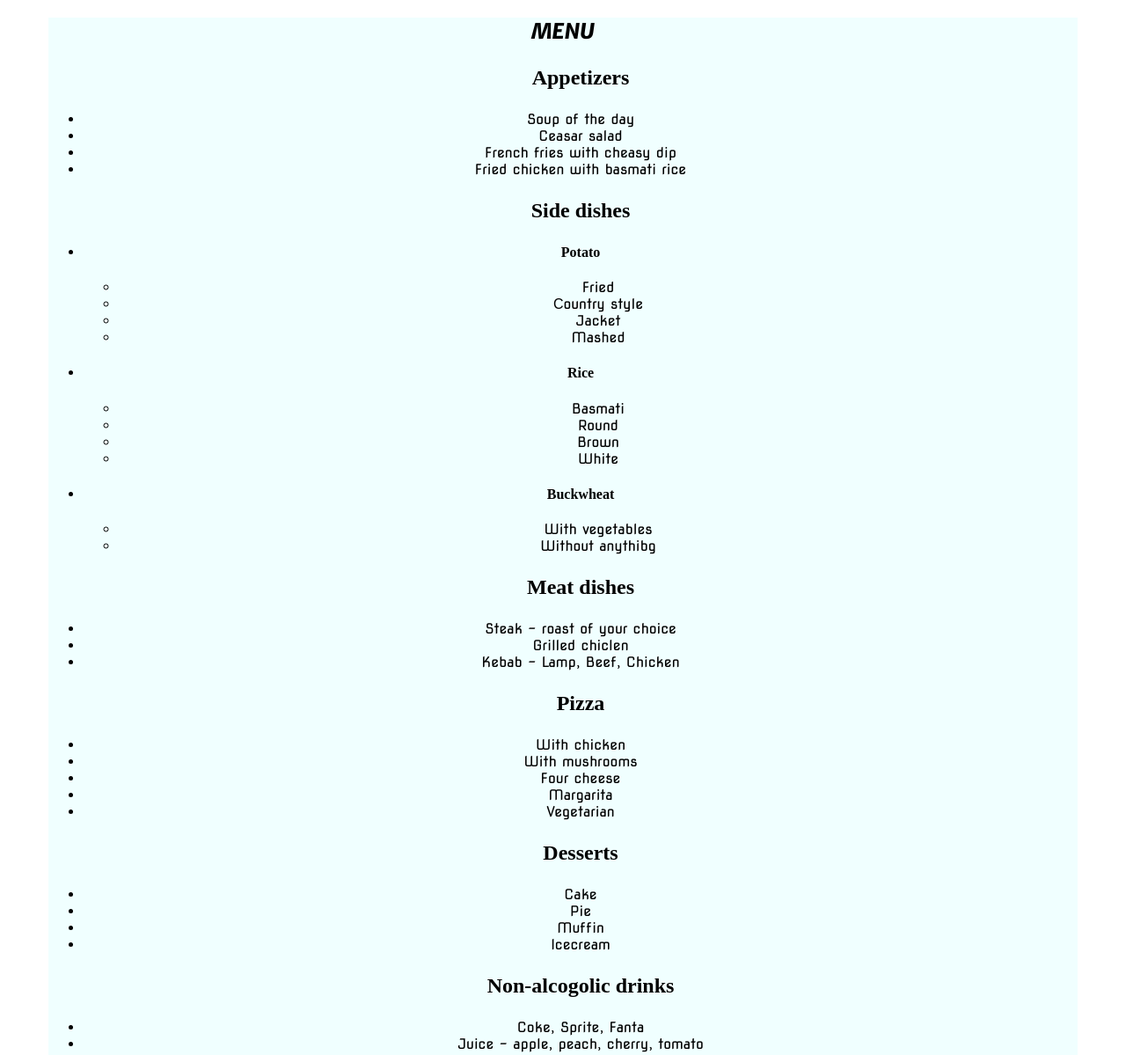
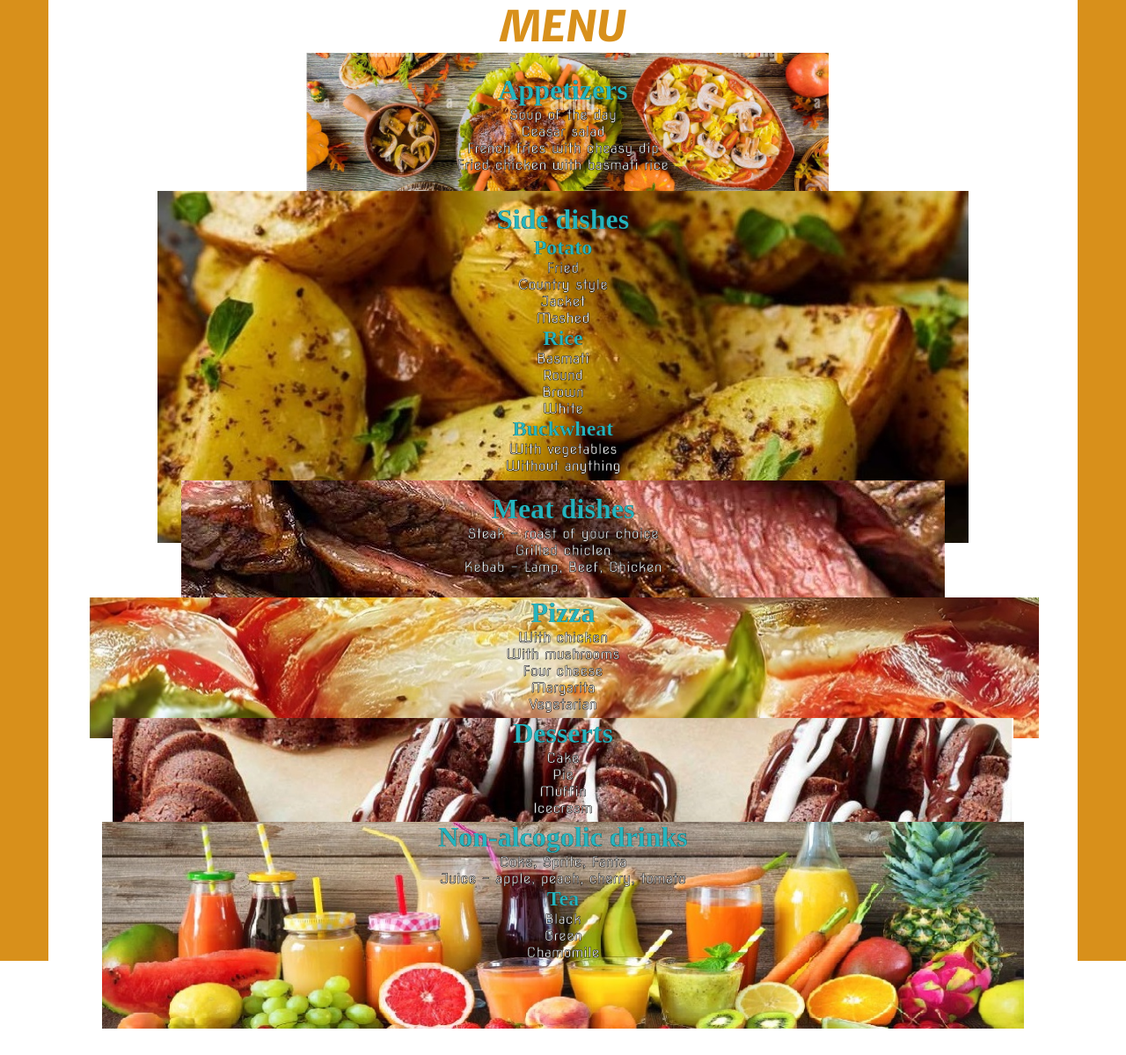
Before and after one commit to orkcel/restoraunt-menu, a plain HTML site: page index.html in a window 1280 px wide. Shown: the top 1199 px of the page at 88% size. After the commit the page ends 1173 px from the top, so only its background shows below. Drawn offline with Linux system fonts and the light colour scheme; a web font is replaced by a local one.

Commit message:
2nd comnit, work from home

```diff
--- /dev/null
+++ b/assets/css/style.css
@@ -0,0 +1,124 @@
+@import url("https://fonts.googleapis.com/css2?family=Anton&family=Nova+Square&display=swap");
+@import url("https://fonts.googleapis.com/css2?family=Fasthand&display=swap");
+@import url("https://fonts.googleapis.com/css2?family=Nova+Square&display=swap");
+@import url("https://fonts.googleapis.com/css2?family=Merriweather+Sans:ital,wght@1,800&display=swap");
+
+* {
+    margin: 0;
+    padding: 0;
+    border: 0;
+    list-style: none;
+
+}
+
+
+body {
+    font-family: Arial, Helvetica, sans-serif;
+}
+
+.wrapper {
+    background-color: rgb(216, 144, 27);
+}
+
+h1 {
+    text-transform: uppercase;
+    font-family: "Merriweather Sans", sans-serif;
+    font-size: 3em;
+    color: rgb(216, 144, 27);
+
+}
+
+h3,
+h4 {
+    font-family: "Fasthand";
+    color: rgb(37, 180, 190);
+    -webkit-text-stroke-color: black;
+    -webkit-text-stroke-width: 0.20px;
+}
+
+h3 {
+    font-size: 2em;
+
+}
+
+h4 {
+    font-size: 1.5em;
+}
+
+
+.container ul li {
+    font-family: "Nova square", sans-serif;
+    color: whitesmoke;
+    -webkit-text-stroke-color: black;
+    -webkit-text-stroke-width: 0.5px;
+
+
+
+
+}
+
+.menu {
+    background-color: white;
+    top: 0;
+    left: 0;
+    text-align: center;
+    max-width: 1170px;
+    margin: 0 auto;
+
+}
+
+.apptz-img {
+
+    height: 180px;
+}
+
+.apptz {
+    margin-top: -160px;
+    padding-bottom: 20px;
+}
+
+.sd-ds-img {
+
+    height: 400px;
+}
+
+.sd-ds {
+    margin-top: -390px;
+    padding-bottom: 7px;
+}
+
+.mt-img {
+    height: 160px;
+
+}
+
+.mt {
+    margin-top: -150px;
+    padding-bottom: 25px;
+}
+
+.pz-img {
+    height: 160px;
+}
+
+.pz {
+    margin-top: -165px;
+    padding-bottom: 6px;
+}
+
+.dsrt-img {
+    height: 160px;
+}
+
+.dsrt {
+    margin-top: -165px;
+    padding-bottom: 6px;
+}
+
+.drnk-img {
+    height: 235px;
+}
+
+.drnk {
+    margin-top: -240px;
+}
--- a/assets/style.css
+++ /dev/null
@@ -1,36 +0,0 @@
-@import url("https://fonts.googleapis.com/css2?family=Anton&family=Nova+Square&display=swap");
-@import url("https://fonts.googleapis.com/css2?family=Fasthand&display=swap");
-@import url("https://fonts.googleapis.com/css2?family=Nova+Square&display=swap");
-@import url("https://fonts.googleapis.com/css2?family=Merriweather+Sans:ital,wght@1,800&display=swap");
-
-
-
-body {
-    font-family: Arial, Helvetica, sans-serif;
-}
-h1 {
-    text-transform: uppercase;
-    font-family: "Merriweather Sans", sans-serif;
-}
-h3, h4 {
-    font-family: "Fasthand";
-}
-
-h3 {
-    font-size: 1.5em;
-}
-
-li {
-
-    font-family: "Nova square", sans-serif;
-    text-decoration: none;
-}
- .menu {
-    top: 0;
-    left: 0;
-    text-align: center;
-    background-color: azure;
-    max-width: 1170px;
-    margin: 0 auto;
-
- }
--- a/index.html
+++ b/index.html
@@ -5,7 +5,7 @@
     <meta charset="UTF-8">
     <meta name="viewport" content="width=device-width, initial-scale=1.0">
     <title>Celestial Menu</title>
-    <link rel="stylesheet" href="assets/style.css">
+    <link rel="stylesheet" href="assets/css/style.css">
     <link rel="shortcut icon" href="favicon.ico" type="image/x-icon">
 </head>
 
@@ -20,8 +20,9 @@
             </div>
 
             <div class="container">
+                <img class="apptz-img" src="assets/media/Apptz.jpg" alt="">
 
-                <ul>
+                <ul class="apptz">
                     <h3>Appetizers</h3>
                     <li>Soup of the day</li>
                     <li>Ceasar salad</li>
@@ -33,8 +34,10 @@
             </div>
 
             <div class="container">
+                <img class="sd-ds-img" src="assets/media/sd-ds.jpg" alt="#">
 
-                <ul>
+
+                <ul class="sd-ds">
                     <h3>Side dishes</h3>
                     <li>
                         <h4>Potato</h4>
@@ -58,7 +61,7 @@
                         <h4>Buckwheat</h4>
                         <ul>
                             <li>With vegetables</li>
-                            <li>Without anythibg</li>
+                            <li>Without anything</li>
                         </ul>
                     </li>
 
@@ -67,9 +70,11 @@
 
 
             <div class="container">
+                <img class="mt-img" src="assets/media/mt.jpg" alt="">
 
 
-                <ul>
+
+                <ul class="mt">
                     <h3>Meat dishes</h3>
                     <li>Steak - roast of your choice</li>
                     <li>Grilled chiclen</li>
@@ -79,8 +84,9 @@
             </div>
 
             <div class="container">
+                <img class="pz-img" src="assets/media/pz.jpg" alt="">
 
-                <ul>
+                <ul class="pz">
                     <h3>Pizza</h3>
                     <li>With chicken</li>
                     <li>With mushrooms</li>
@@ -91,8 +97,10 @@
             </div>
 
             <div class="container">
+                <img class="dsrt-img" src="assets/media/dsrt.jpeg" alt="">
 
-                <ul>
+
+                <ul class="dsrt">
                     <h3>Desserts</h3>
                     <li>Cake</li>
                     <li>Pie</li>
@@ -103,7 +111,8 @@
             </div>
 
             <div class="container"><ul>
-                <h3>Non-alcogolic drinks</h3>
+                <img class="drnk-img" src="assets/media/drnk.jpg" alt="">
+                <h3 class="drnk">Non-alcogolic drinks</h3>
                 <li>Coke, Sprite, Fanta</li>
                 <li>Juice - apple, peach, cherry, tomato</li>
                 <h4>Tea</h4>
```
Also changed, not shown: assets/media/Apptz.jpg (added), assets/media/drnk.jpg (added), assets/media/dsrt.jpeg (added), assets/media/mt.jpg (added), assets/media/pz.jpg (added), assets/media/sd-ds.jpg (added).
